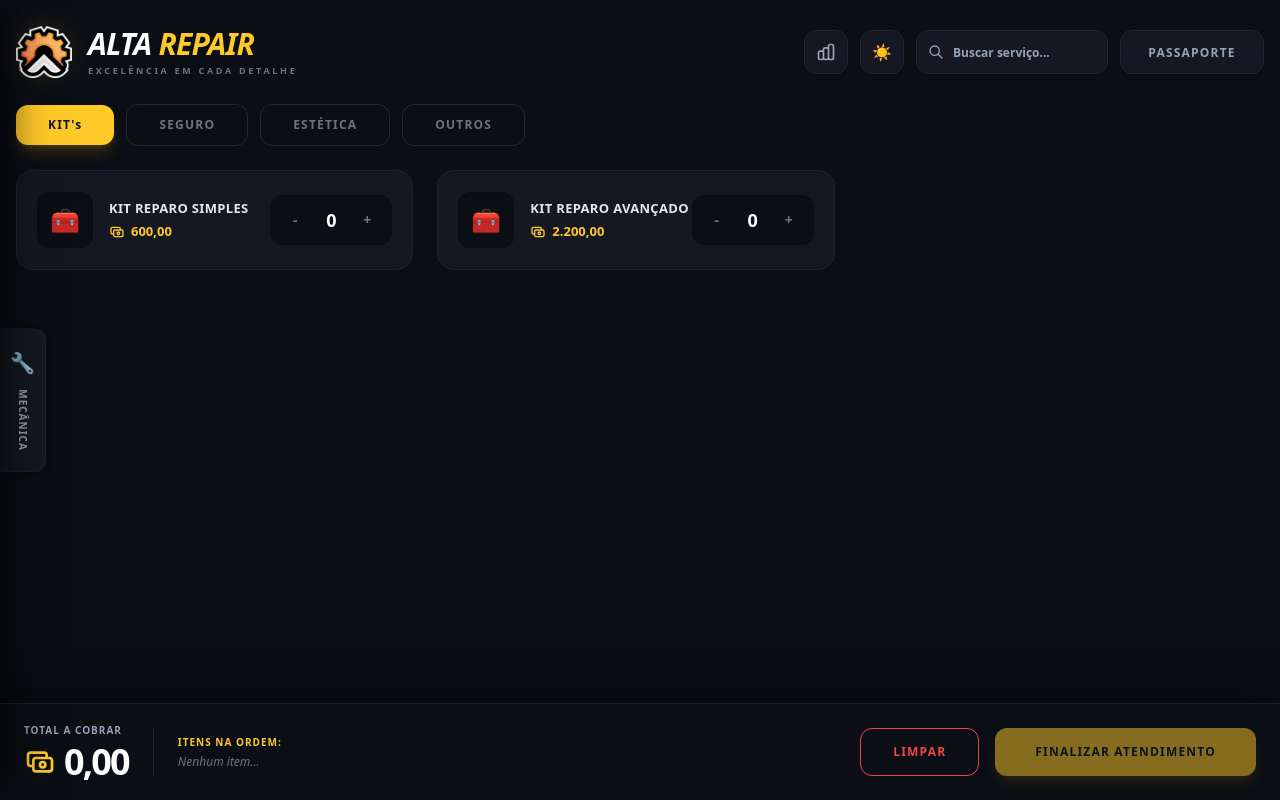
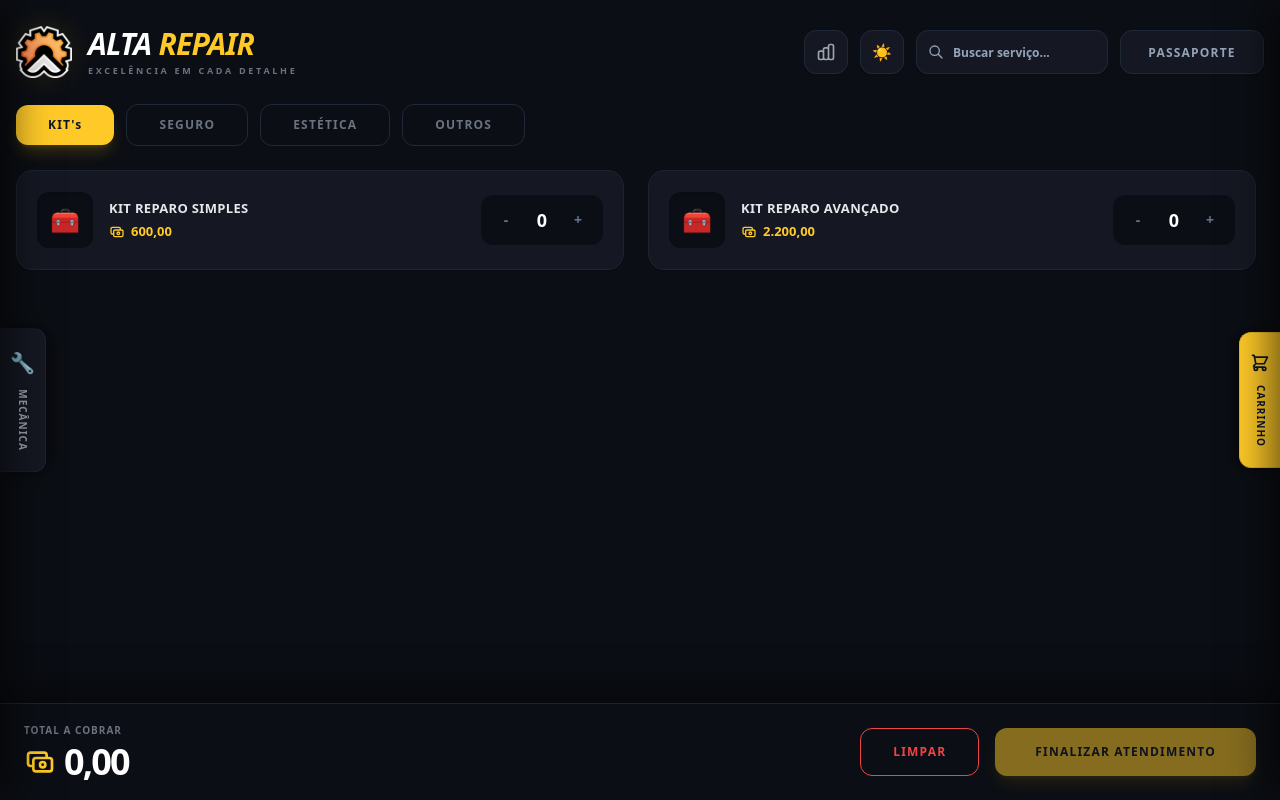
Before and after one commit to imlokdev/alta-repair-calc, a Vue app: page / in a window 1280 px wide. Built offline with nearby package versions, Linux system fonts and the light colour scheme.

Commit message:
Criando barra lateral direita

```diff
--- a/src/App.vue
+++ b/src/App.vue
@@ -4,12 +4,12 @@ import { mechanicsItems, categories } from './data/mechanics'
 import type { HistoryRecord } from './types'
 
 import MechanicsSidebar from './components/MechanicsSidebar.vue'
+import CartSidebar from './components/CartSidebar.vue'
 import AppHeader from './components/AppHeader.vue'
 import ServiceCard from './components/ServiceCard.vue'
 import CheckoutBar from './components/CheckoutBar.vue'
 import HistoryModal from './components/HistoryModal.vue'
 
-// Estado Principal
 const activeCategory = ref<string>('KIT\'s')
 const searchQuery = ref<string>('')
 const quantities = ref<Record<string, number>>(
@@ -22,10 +22,10 @@ const history = ref<HistoryRecord[]>([])
 const isDarkMode = ref<boolean>(true)
 const showModal = ref<boolean>(false)
 
-// Estado da Sidebar
+// Estados das Sidebars
 const isSidebarPinned = ref<boolean>(false)
+const isCartPinned = ref<boolean>(false)
 
-// Configuração Inicial e LocalStorage
 onMounted(() => {
   toggleTheme(true)
 
@@ -34,28 +34,25 @@ onMounted(() => {
 
   const savedPin = localStorage.getItem('alta_repair_sidebar_pinned')
   if (savedPin === 'true') isSidebarPinned.value = true
+
+  const savedCartPin = localStorage.getItem('alta_repair_cart_pinned')
+  if (savedCartPin === 'true') isCartPinned.value = true
 })
 
-// Salva o pin automaticamente quando for alterado
-watch(isSidebarPinned, (newVal) => {
-  localStorage.setItem('alta_repair_sidebar_pinned', String(newVal))
-})
-
-watch(passportId, () => {
-  if (passportId.value) showPassportWarning.value = false
-})
+watch(isSidebarPinned, (newVal) => localStorage.setItem('alta_repair_sidebar_pinned', String(newVal)))
+watch(isCartPinned, (newVal) => localStorage.setItem('alta_repair_cart_pinned', String(newVal)))
+watch(passportId, () => { if (passportId.value) showPassportWarning.value = false })
 
 const toggleTheme = (dark?: boolean): void => {
   isDarkMode.value = dark ?? !isDarkMode.value
   isDarkMode.value ? document.documentElement.classList.add('dark') : document.documentElement.classList.remove('dark')
 }
 
-// Filtros de Itens
 const sidebarItems = computed(() => mechanicsItems.filter(item => item.category === 'MECÂNICA'))
 
 const filteredItems = computed(() => {
   return mechanicsItems.filter(item => {
-    if (item.category === 'MECÂNICA') return false // Ignora a mecânica no grid
+    if (item.category === 'MECÂNICA') return false
     if (searchQuery.value) return item.name.toLowerCase().includes(searchQuery.value.toLowerCase())
     if (!activeCategory.value) return true
     return item.category === activeCategory.value
@@ -73,10 +70,13 @@ const itemsInOrder = computed<string>(() => {
     : selected.map(item => `${quantities.value[item.id]}x ${item.outputName}`).join(', ')
 })
 
-// Funções de Negócio
 const updateQuantity = (itemId: string, change: number): void => {
   const next = quantities.value[itemId] + change
   if (next >= 0) quantities.value[itemId] = next
+}
+
+const setQuantity = (itemId: string, value: number): void => {
+  if (value >= 0) quantities.value[itemId] = value
 }
 
 const handleLimpar = (): void => {
@@ -129,19 +129,26 @@ const handleClearHistory = (): void => {
 </script>
 
 <template>
-  <!-- Wrapper Base:
-       A mágica acontece no min-[1800px]:pl-0. Se a tela for gigante (ultrawide),
-       ele remove o padding pois há margem de sobra para a sidebar viver sem empurrar o layout. -->
   <div
     class="h-screen h-[100dvh] flex flex-col bg-[#f4f6f8] dark:bg-[#0b0e14] transition-all duration-300 font-sans select-none overflow-hidden"
-    :class="isSidebarPinned ? 'md:pl-64 min-[1800px]:pl-0' : 'pl-0'"
+    :class="[
+      isSidebarPinned ? 'md:pl-64 min-[1800px]:pl-0' : 'pl-0',
+      isCartPinned ? 'md:pr-72 min-[1800px]:pr-0' : 'pr-0'
+    ]"
   >
-
     <MechanicsSidebar
       :items="sidebarItems"
       :quantities="quantities"
       v-model:pinned="isSidebarPinned"
       @updateQuantity="updateQuantity"
+    />
+
+    <CartSidebar
+      :items="mechanicsItems"
+      :quantities="quantities"
+      v-model:pinned="isCartPinned"
+      @updateQuantity="updateQuantity"
+      @setQuantity="setQuantity"
     />
 
     <AppHeader
@@ -172,7 +179,8 @@ const handleClearHistory = (): void => {
       </div>
 
       <div class="flex-1 overflow-y-auto custom-scrollbar pr-2 pb-6">
-        <section v-if="filteredItems.length > 0" class="grid grid-cols-1 md:grid-cols-2 lg:grid-cols-3 gap-6 content-start">
+        <!-- O Segredo está aqui: auto-fit dinâmico baseado no espaço restante -->
+        <section v-if="filteredItems.length > 0" class="grid grid-cols-[repeat(auto-fit,minmax(300px,1fr))] gap-6 content-start">
           <ServiceCard
             v-for="item in filteredItems"
             :key="item.id"
@@ -187,7 +195,6 @@ const handleClearHistory = (): void => {
 
     <CheckoutBar
       :grandTotal="grandTotal"
-      :itemsInOrder="itemsInOrder"
       @clear="handleLimpar"
       @finalize="handleFinalizar"
     />
--- /dev/null
+++ b/src/components/CartSidebar.vue
@@ -0,0 +1,138 @@
+<script setup lang="ts">
+import { ref, computed, onMounted, onBeforeUnmount } from 'vue'
+import type { MechanicItem } from '../types'
+import { formatCurrency } from '../utils/formatters'
+
+const props = defineProps<{
+  items: MechanicItem[];
+  quantities: Record<string, number>;
+  pinned: boolean;
+}>()
+
+const emit = defineEmits<{
+  (e: 'updateQuantity', itemId: string, change: number): void;
+  (e: 'setQuantity', itemId: string, value: number): void;
+  (e: 'update:pinned', value: boolean): void;
+}>()
+
+const isOpen = ref(false)
+const cartRef = ref<HTMLElement | null>(null)
+
+const cartItems = computed(() => props.items.filter(item => props.quantities[item.id] > 0))
+
+const togglePin = () => {
+  const newPinnedState = !props.pinned
+  emit('update:pinned', newPinnedState)
+  if (newPinnedState) isOpen.value = true
+}
+
+const handleClickOutside = (event: MouseEvent) => {
+  if (isOpen.value && !props.pinned && cartRef.value) {
+    if (!cartRef.value.contains(event.target as Node)) isOpen.value = false
+  }
+}
+
+onMounted(() => document.addEventListener('click', handleClickOutside))
+onBeforeUnmount(() => document.removeEventListener('click', handleClickOutside))
+
+// Impede bloqueios de caracteres antes mesmo de serem digitados
+const preventInvalidChars = (e: KeyboardEvent) => {
+  if (['e', 'E', '+', '-', '.', ','].includes(e.key)) e.preventDefault()
+}
+
+// Atualiza o estado enquanto digita
+const onInput = (itemId: string, event: Event) => {
+  const val = (event.target as HTMLInputElement).value
+  if (val === '') return // Permite esvaziar para reescrever
+  const num = parseInt(val, 10)
+  if (!isNaN(num) && num >= 0) emit('setQuantity', itemId, num)
+}
+
+// Força o zero se a pessoa clicar fora do input deixando ele vazio
+const onBlur = (itemId: string, event: Event) => {
+  const target = event.target as HTMLInputElement
+  const val = target.value
+  if (val === '' || parseInt(val, 10) <= 0) {
+    emit('setQuantity', itemId, 0)
+    target.value = '0'
+  }
+}
+</script>
+
+<template>
+  <!-- BOTÃO FLUTUANTE DIREITO -->
+  <div
+    class="fixed right-0 top-1/2 -translate-y-1/2 z-40 transition-transform duration-300"
+    :class="isOpen || pinned ? 'translate-x-full' : 'translate-x-0'"
+  >
+    <button @click.stop="isOpen = true" class="flex flex-col items-center justify-center gap-2 py-5 px-2.5 bg-[#ffca28] border-y border-l border-[#e5b524] rounded-l-xl shadow-[-5px_0_15px_rgba(0,0,0,0.1)] dark:shadow-[-5px_0_15px_rgba(0,0,0,0.5)] text-slate-900 hover:bg-[#ffd54f] transition group">
+      <svg xmlns="http://www.w3.org/2000/svg" class="h-5 w-5 group-hover:scale-110 transition-transform" fill="none" viewBox="0 0 24 24" stroke="currentColor"><path stroke-linecap="round" stroke-linejoin="round" stroke-width="2" d="M3 3h2l.4 2M7 13h10l4-8H5.4M7 13L5.4 5M7 13l-2.293 2.293c-.63.63-.184 1.707.707 1.707H17m0 0a2 2 0 100 4 2 2 0 000-4zm-8 2a2 2 0 11-4 0 2 2 0 014 0z" /></svg>
+      <span class="text-[10px] font-black uppercase tracking-widest mt-1" style="writing-mode: vertical-rl; text-orientation: mixed;">Carrinho</span>
+    </button>
+  </div>
+
+  <!-- BARRA LATERAL CARRINHO -->
+  <aside
+    ref="cartRef"
+    class="fixed top-0 right-0 h-full w-72 bg-white dark:bg-[#151822] z-50 transition-all duration-300 flex flex-col"
+    :class="[
+      isOpen || pinned ? 'translate-x-0' : 'translate-x-full',
+      pinned ? 'border-l border-slate-200 dark:border-[#1e2330]' : 'shadow-[-10px_0_40px_rgba(0,0,0,0.2)] dark:shadow-[-10px_0_40px_rgba(0,0,0,0.6)]'
+    ]"
+  >
+    <div class="p-4 flex items-center justify-between border-b border-slate-200 dark:border-[#1e2330]">
+      <div class="flex items-center gap-1">
+        <button v-if="!pinned" @click="isOpen = false" class="p-1.5 text-slate-400 hover:text-red-500 transition rounded">
+          <svg xmlns="http://www.w3.org/2000/svg" class="h-5 w-5" fill="none" viewBox="0 0 24 24" stroke="currentColor"><path stroke-linecap="round" stroke-linejoin="round" stroke-width="2" d="M6 18L18 6M6 6l12 12" /></svg>
+        </button>
+        <button @click="togglePin" class="p-1.5 text-slate-400 hover:text-[#ffca28] transition rounded" :title="pinned ? 'Desfixar carrinho' : 'Fixar carrinho'">
+          <svg xmlns="http://www.w3.org/2000/svg" class="h-4 w-4 transition-transform" :class="{'rotate-45 opacity-50': !pinned}" fill="none" viewBox="0 0 24 24" stroke="currentColor"><path stroke-linecap="round" stroke-linejoin="round" stroke-width="2" d="M5 5a2 2 0 012-2h10a2 2 0 012 2v16l-7-3.5L5 21V5z" /></svg>
+        </button>
+      </div>
+      <h2 class="font-black text-slate-800 dark:text-white tracking-wider flex items-center gap-2 text-sm">
+        CARRINHO <span class="text-[#ffca28]">🛒</span>
+      </h2>
+    </div>
+
+    <!-- LISTA DE ITENS -->
+    <div class="flex-1 overflow-y-auto p-3 flex flex-col gap-3 custom-scrollbar">
+      <div v-if="cartItems.length === 0" class="text-center text-slate-400 dark:text-gray-600 text-xs mt-10 font-bold uppercase tracking-widest">
+        Carrinho Vazio
+      </div>
+
+      <div v-for="item in cartItems" :key="item.id" class="flex flex-col gap-2 p-3 rounded-xl bg-slate-50 dark:bg-[#0b0e14] border border-slate-200 dark:border-[#1e2330]">
+
+        <!-- Header do Item -->
+        <div class="flex justify-between items-start">
+          <div class="flex items-center gap-2 pr-2 min-w-0">
+            <span class="text-lg bg-white dark:bg-[#151822] w-8 h-8 flex items-center justify-center rounded-lg shadow-sm border border-slate-100 dark:border-transparent shrink-0">{{ item.icon }}</span>
+            <span class="text-[9px] font-bold dark:text-gray-200 uppercase truncate">{{ item.outputName }}</span>
+          </div>
+          <button @click="emit('setQuantity', item.id, 0)" class="text-slate-400 hover:text-red-500 transition shrink-0 bg-white dark:bg-[#151822] p-1.5 rounded-lg border border-slate-100 dark:border-transparent shadow-sm">
+            <svg xmlns="http://www.w3.org/2000/svg" class="h-3.5 w-3.5" fill="none" viewBox="0 0 24 24" stroke="currentColor"><path stroke-linecap="round" stroke-linejoin="round" stroke-width="2" d="M19 7l-.867 12.142A2 2 0 0116.138 21H7.862a2 2 0 01-1.995-1.858L5 7m5 4v6m4-6v6m1-10V4a1 1 0 00-1-1h-4a1 1 0 00-1 1v3M4 7h16" /></svg>
+          </button>
+        </div>
+
+        <!-- Controles -->
+        <div class="flex items-center justify-between mt-1">
+          <span class="text-[11px] font-black text-[#ffca28]">{{ formatCurrency(item.price * quantities[item.id]) }}</span>
+          <div class="flex items-center gap-0.5 bg-white dark:bg-[#151822] p-1 rounded-lg border border-slate-200 dark:border-transparent shadow-sm">
+            <button @click="emit('updateQuantity', item.id, -1)" class="w-6 h-6 rounded text-slate-500 hover:text-red-500 hover:bg-slate-100 dark:hover:bg-[#1e2330] transition font-bold text-sm flex items-center justify-center">-</button>
+            <input
+              type="number"
+              :value="quantities[item.id]"
+              @input="onInput(item.id, $event)"
+              @blur="onBlur(item.id, $event)"
+              @keydown="preventInvalidChars"
+              class="w-8 text-center bg-transparent text-[11px] font-black text-slate-800 dark:text-white outline-none no-spin-button"
+            >
+            <button @click="emit('updateQuantity', item.id, 1)" class="w-6 h-6 rounded text-slate-500 hover:text-green-500 hover:bg-slate-100 dark:hover:bg-[#1e2330] transition font-bold text-sm flex items-center justify-center">+</button>
+          </div>
+        </div>
+
+      </div>
+    </div>
+  </aside>
+
+  <div v-if="isOpen && !pinned" @click="isOpen = false" class="fixed inset-0 bg-slate-900/40 dark:bg-black/60 z-40 md:hidden backdrop-blur-sm"></div>
+</template>
--- a/src/components/CheckoutBar.vue
+++ b/src/components/CheckoutBar.vue
@@ -1,9 +1,8 @@
 <script setup lang="ts">
-import { formatCurrency } from '../utils/formatters.ts'
+import { formatCurrency } from '../utils/formatters'
 
 defineProps<{
   grandTotal: number;
-  itemsInOrder: string;
 }>()
 
 defineEmits<{
@@ -13,26 +12,37 @@ defineEmits<{
 </script>
 
 <template>
-  <div class="shrink-0 w-full bg-white dark:bg-[#0b0e14] border-t border-slate-200 dark:border-[#1e2330] shadow-[0_-10px_40px_rgba(0,0,0,0.1)] dark:shadow-[0_-10px_40px_rgba(0,0,0,0.5)] z-40 transition-colors">
+  <div class="shrink-0 w-full bg-white dark:bg-[#0b0e14] border-t border-slate-200 dark:border-[#1e2330] shadow-[0_-10px_40px_rgba(0,0,0,0.1)] dark:shadow-[0_-10px_40px_rgba(0,0,0,0.5)] z-30 transition-all duration-300">
     <div class="max-w-7xl mx-auto px-6 py-4 flex flex-col md:flex-row items-center justify-between gap-6 h-auto md:h-24">
+
+      <!-- Esquerda: Valor Total -->
       <div class="flex items-center gap-6 w-full md:w-auto">
         <div class="flex flex-col">
-          <span class="text-[10px] font-bold tracking-widest text-slate-400 uppercase mb-1">Total a cobrar</span>
+          <span class="text-[10px] font-bold tracking-widest text-slate-400 dark:text-gray-500 uppercase mb-1">Total a cobrar</span>
           <div class="flex items-center gap-2 text-slate-900 dark:text-white">
             <svg xmlns="http://www.w3.org/2000/svg" class="h-8 w-8 text-[#ffca28]" fill="none" viewBox="0 0 24 24" stroke="currentColor"><path stroke-linecap="round" stroke-linejoin="round" stroke-width="2" d="M17 9V7a2 2 0 00-2-2H5a2 2 0 00-2 2v6a2 2 0 002 2h2m2 4h10a2 2 0 002-2v-6a2 2 0 00-2-2H9a2 2 0 00-2 2v6a2 2 0 002 2zm7-5a2 2 0 11-4 0 2 2 0 014 0z" /></svg>
             <span class="text-4xl font-black tracking-tighter">{{ formatCurrency(grandTotal) }}</span>
           </div>
         </div>
-        <div class="hidden md:block w-px h-12 bg-slate-200 dark:bg-[#1e2330]"></div>
-        <div class="flex flex-col max-w-[200px] lg:max-w-[400px]">
-          <span class="text-[10px] font-bold tracking-widest text-[#ffca28] uppercase mb-1">Itens na ordem:</span>
-          <span class="text-xs text-slate-500 truncate italic">{{ itemsInOrder }}</span>
-        </div>
       </div>
+
+      <!-- Direita: Botões -->
       <div class="flex items-center gap-4 w-full md:w-auto">
-        <button @click="$emit('clear')" class="px-8 h-12 rounded-xl font-bold text-xs uppercase tracking-widest text-red-500 border border-red-500 hover:bg-red-500 hover:text-white transition w-full md:w-auto">Limpar</button>
-        <button @click="$emit('finalize')" :disabled="grandTotal === 0" class="px-10 h-12 rounded-xl font-black text-xs uppercase tracking-widest text-slate-900 bg-[#ffca28] hover:bg-[#ffd54f] disabled:opacity-50 disabled:cursor-not-allowed transition w-full md:w-auto shadow-lg shadow-yellow-500/20">Finalizar Atendimento</button>
+        <button
+          @click="emit('clear')"
+          class="px-8 h-12 rounded-xl font-bold text-xs uppercase tracking-widest text-red-500 border border-red-500 hover:bg-red-500 hover:text-white transition w-full md:w-auto"
+        >
+          Limpar
+        </button>
+        <button
+          @click="emit('finalize')"
+          :disabled="grandTotal === 0"
+          class="px-10 h-12 rounded-xl font-black text-xs uppercase tracking-widest text-slate-900 bg-[#ffca28] hover:bg-[#ffd54f] disabled:opacity-50 disabled:cursor-not-allowed transition w-full md:w-auto shadow-lg shadow-yellow-500/20"
+        >
+          Finalizar Atendimento
+        </button>
       </div>
+
     </div>
   </div>
 </template>
--- a/src/components/ServiceCard.vue
+++ b/src/components/ServiceCard.vue
@@ -1,5 +1,5 @@
 <script setup lang="ts">
-import { formatCurrency } from '../utils/formatters.ts'
+import { formatCurrency } from '../utils/formatters'
 import type { MechanicItem } from '../types'
 
 defineProps<{
@@ -13,24 +13,33 @@ defineEmits<{
 </script>
 
 <template>
-  <div class="flex items-center justify-between p-5 rounded-2xl bg-white dark:bg-[#151822] border border-slate-200 dark:border-[#1e2330] hover:border-[#ffca28] transition duration-200 shadow-sm min-h-[100px]">
-    <div class="flex items-center gap-4">
-      <div class="w-14 h-14 flex items-center justify-center rounded-xl bg-slate-100 dark:bg-[#0b0e14] text-2xl shadow-inner">
+  <!-- Adicionado flex-wrap para permitir que os elementos quebrem a linha se necessário -->
+  <div class="flex flex-wrap items-center justify-between gap-4 p-5 rounded-2xl bg-white dark:bg-[#151822] border border-slate-200 dark:border-[#1e2330] hover:border-[#ffca28] transition duration-200 shadow-sm min-h-[100px]">
+
+    <!-- Lado Esquerdo Blindado: min-w-[200px] e flex-1 -->
+    <div class="flex items-center gap-4 flex-1 min-w-[200px]">
+      <div class="w-14 h-14 shrink-0 flex items-center justify-center rounded-xl bg-slate-100 dark:bg-[#0b0e14] text-2xl shadow-inner">
         {{ item.icon }}
       </div>
-      <div class="flex flex-col">
-        <p class="text-[13px] font-bold text-slate-800 dark:text-gray-200 tracking-wide uppercase">{{ item.name }}</p>
+
+      <!-- O min-w-0 aqui é crucial para o truncate do texto funcionar dentro do flexbox -->
+      <div class="flex flex-col min-w-0">
+        <p class="text-[13px] font-bold text-slate-800 dark:text-gray-200 tracking-wide uppercase truncate" :title="item.name">
+          {{ item.name }}
+        </p>
         <p class="text-[13px] font-black text-[#ffca28] mt-1 flex items-center gap-1.5">
-          <svg xmlns="http://www.w3.org/2000/svg" class="h-4 w-4" fill="none" viewBox="0 0 24 24" stroke="currentColor"><path stroke-linecap="round" stroke-linejoin="round" stroke-width="2" d="M17 9V7a2 2 0 00-2-2H5a2 2 0 00-2 2v6a2 2 0 002 2h2m2 4h10a2 2 0 002-2v-6a2 2 0 00-2-2H9a2 2 0 00-2 2v6a2 2 0 002 2zm7-5a2 2 0 11-4 0 2 2 0 014 0z" /></svg>
+          <svg xmlns="http://www.w3.org/2000/svg" class="h-4 w-4 shrink-0" fill="none" viewBox="0 0 24 24" stroke="currentColor"><path stroke-linecap="round" stroke-linejoin="round" stroke-width="2" d="M17 9V7a2 2 0 00-2-2H5a2 2 0 00-2 2v6a2 2 0 002 2h2m2 4h10a2 2 0 002-2v-6a2 2 0 00-2-2H9a2 2 0 00-2 2v6a2 2 0 002 2zm7-5a2 2 0 11-4 0 2 2 0 014 0z" /></svg>
           {{ formatCurrency(item.price) }}
         </p>
       </div>
     </div>
 
-    <div class="flex items-center gap-2 bg-slate-100 dark:bg-[#0b0e14] p-2 rounded-xl border border-slate-200 dark:border-transparent">
+    <!-- Lado Direito Blindado: shrink-0 impede que os botões sejam esmagados -->
+    <div class="flex items-center gap-2 bg-slate-100 dark:bg-[#0b0e14] p-2 rounded-xl border border-slate-200 dark:border-transparent shrink-0">
       <button @click="$emit('updateQuantity', item.id, -1)" class="w-8 h-8 rounded-lg text-slate-500 hover:text-red-500 hover:bg-slate-200 dark:hover:bg-[#1e2330] transition flex items-center justify-center text-sm font-bold">-</button>
       <span class="font-black text-lg text-slate-800 dark:text-white w-6 text-center">{{ quantity }}</span>
       <button @click="$emit('updateQuantity', item.id, 1)" class="w-8 h-8 rounded-lg text-slate-500 hover:text-green-500 hover:bg-slate-200 dark:hover:bg-[#1e2330] transition flex items-center justify-center text-sm font-bold">+</button>
     </div>
+
   </div>
 </template>
```
